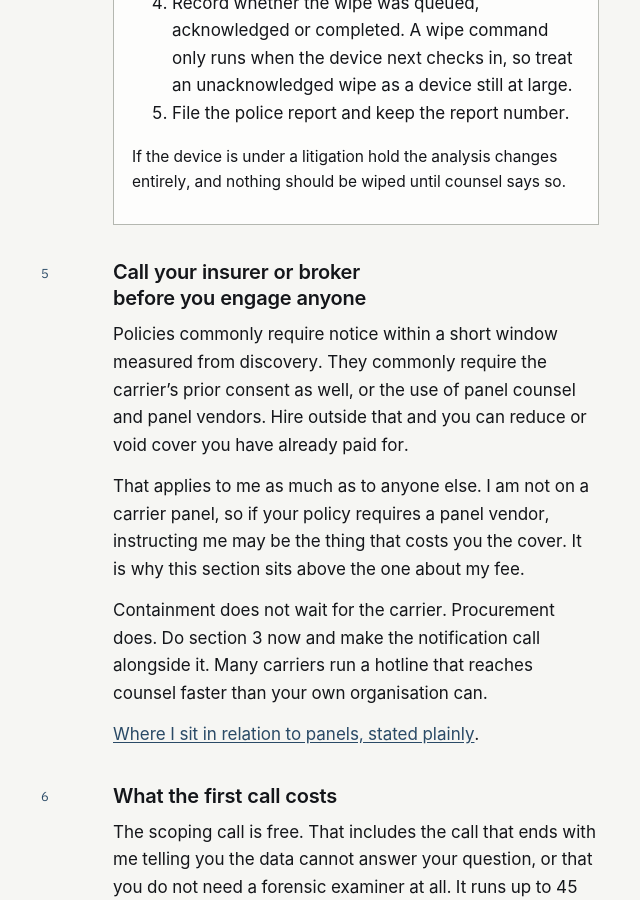
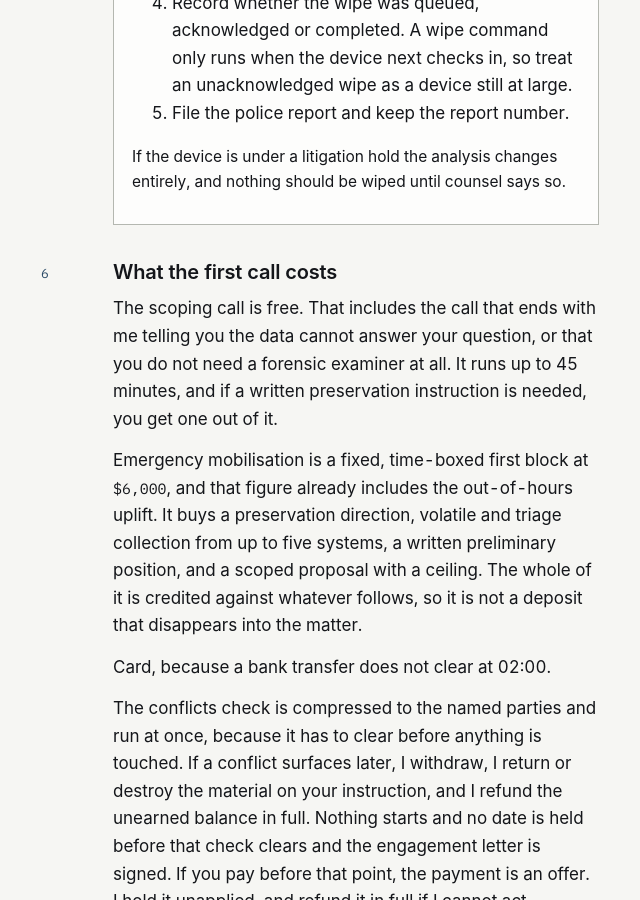
Before and after one commit to wirewalktech/forensics-wirewalk, a Jekyll site: the page built from emergency.html, in a window 1280 px wide and 900 px high, scrolled down 7423 px. Shown: the whole window, without its empty margins (169-809 px from the left). Built offline with Jekyll 4.4.1, drawn with Linux system fonts in a browser that asks for light colours; some of the changed text lies outside the part shown.

Commit message:
Remove the insurance page and stop sending people away
The insurance page was a whole document telling a reader to call somebody else
before calling me. It said so outright -- 'I have put this first because it is
the recommendation that costs me work' -- which is an argument with the reader
on a page that should be helping them. Deleted, along with every link to it and
the versions-ledger row.

Also removed: the 'call your insurer or broker before you engage anyone' section
on the emergency page, the same paragraph on the homepage, and the broker
deflection on standby, which told an insured to settle the panel question
elsewhere before settling anything here. That now says the useful thing instead
-- tell me and I will work to it.

Two disclaimers became invitations. The contact page's 'call the carrier before
you engage any examiner, me included' is now 'if it is moving, ring me and we
will work out the next hour together'. The emergency page's 'one disclaimer'
heading is now 'written to be used', and it ends with the phone number rather
than a caveat.

The job is to solve and protect. A page that spends its length hedging is not
doing either.

Co-Authored-By: Claude Opus 5 <noreply@anthropic.com>
Claude-Session: https://claude.ai/code/session_01QBpvzzUp6VUoSqtkPD9YXJ

```diff
--- a/_layouts/emergency.html
+++ b/_layouts/emergency.html
@@ -47,7 +47,6 @@ ol.proc>li>b{display:block;margin-bottom:5px}
   </div>
   <p class="house">Nothing on this page is legal advice, and reading it creates no engagement.
     Obligations under an insurance policy, a contract or a regulator vary; check yours.</p>
-  <div class="links"><a href="{{ '/' | relative_url }}">Wirewalk Forensics and Security</a>
-    <a href="{{ '/insurance/' | relative_url }}">Before you engage anyone, call your insurer</a></div>
+  <div class="links"><a href="{{ '/' | relative_url }}">Wirewalk Forensics and Security</a></div>
 </div></footer>
 </body></html>
--- a/contact.html
+++ b/contact.html
@@ -86,7 +86,7 @@ form.enq button:hover{border-color:var(--annotation);color:var(--annotation)}
       <td>Incident in progress</td>
       <td class="val"><a href="{{ '/emergency/' | relative_url }}">/emergency</a></td>
       <td>What to do in the first hour, written so your own staff can do it before anyone is instructed.</td>
-      <td class="not">A substitute for counsel or for your carrier's instructions. Call the carrier or the broker before you engage any examiner, me included.</td>
+      <td class="not">A replacement for calling. If it is moving, ring me and we will work out the next hour together.</td>
     </tr>
   </tbody>
 </table>
--- a/emergency.html
+++ b/emergency.html
@@ -226,20 +226,6 @@ content_sha256: 255a7020b5b9a8187bbee70829dfc845281f1b7713fd89f119d81c73633f87e4
   </div>
 </section>
 
-<section class="cl"><span class="n">5</span>
-  <h2>Call your insurer or broker before you engage anyone</h2>
-  <p>Policies commonly require notice within a short window measured from discovery. They commonly
-  require the carrier&rsquo;s prior consent as well, or the use of panel counsel and panel vendors.
-  Hire outside that and you can reduce or void cover you have already paid for.</p>
-  <p>That applies to me as much as to anyone else. I am not on a carrier panel, so if your policy
-  requires a panel vendor, instructing me may be the thing that costs you the cover. It is why this
-  section sits above the one about my fee.</p>
-  <p>Containment does not wait for the carrier. Procurement does. Do section 3 now and make the
-  notification call alongside it. Many carriers run a hotline that reaches counsel faster than your own
-  organisation can.</p>
-  <p><a href="/insurance/">Where I sit in relation to panels, stated plainly</a>.</p>
-</section>
-
 <section class="cl"><span class="n">6</span>
   <h2>What the first call costs</h2>
   <p>The scoping call is free. That includes the call that ends with me telling you the data cannot
@@ -307,10 +293,11 @@ content_sha256: 255a7020b5b9a8187bbee70829dfc845281f1b7713fd89f119d81c73633f87e4
 </section>
 
 <section class="cl"><span class="n">9</span>
-  <h2>The one disclaimer</h2>
+  <h2>Written to be used</h2>
   <div class="note">
-    <p>This is not legal advice and it is not a substitute for counsel or your carrier&rsquo;s
-    instructions. It is written so that it is useful to someone who never calls me.</p>
+    <p>This page is here so that your own people can do the right things in the first hour,
+    whether or not you ever call me. If you want someone on the phone while you do it,
+    <a href="tel:+19172177975">917-217-7975</a>.</p>
   </div>
   <p class="small">Document <span class="v">WW-F-002</span>, version <span class="v">1.0</span>.
   Issued <span class="v">2026-09-11</span>. Last revised <span class="v">2026-09-11</span>. The
--- a/index.html
+++ b/index.html
@@ -93,7 +93,6 @@ content_sha256: 592e6e2109baa41befbe91dd3f7a175c45cfe774e4f9426e0b02fc806e3a93d8
 <section class="cl"><span class="n">3</span>
 <h2>Two lanes: something happening now, or a matter being prepared</h2>
 <p>Ransomware. A fraudulent wire. A departing employee whose laptop is already sitting in the reimage queue, or a device that has gone missing. If any of that is happening now, go to <a href="/emergency/">what to do in the first hour</a>. That page is written to be used rather than read, it needs no scripts, and it is meant to be useful to someone who never calls me. Most avoidable evidence loss happens in that first hour, and it is nearly always done by competent people doing the job they were trained to do: containment carried out in a way that also does destruction.</p>
-<p>Before you engage anyone, including me, call your insurer or broker. Policies commonly require notice within a short window measured from discovery, and commonly require the carrier's consent or the use of panel counsel and panel vendors. Hiring outside that can reduce or void cover you have already paid for. Containment does not wait for the carrier. Procurement does. My position on panels is stated on <a href="/insurance/">insurance</a>.</p>
 <p>The other lane is slower. A case that will need an examination, a production that has to survive a Rule 34 fight, an opposing report that needs answering: for those, the path runs through <a href="/scope/">scope</a>, <a href="/rates/">rates</a>, <a href="/method/">method</a> and <a href="/engagement/">engagement</a>. There is also a <a href="/specimen-report/">specimen report</a>, marked throughout as a specimen and not a real matter, so you can see the shape of the deliverable before you commission one.</p>
 <div class="note">
   <p><b>If nothing is on fire yet, that is the cheapest time to do this.</b> A <a href="/standby/">standby agreement</a> runs the conflicts check against named adversaries, fixes the rate card for the year, and pre-agrees the terms and the out-of-hours authorisation while nobody is under pressure. It is the only circumstance in which I state a response commitment. Without one, what you have is an answer, and a quick yes or no on whether I can take the matter, including a straight no rather than a matter held while I think about it.</p>
--- a/insurance.html
+++ /dev/null
@@ -1,202 +0,0 @@
----
-layout: default
-title: "Insurance and panel position"
-lede: "Call your carrier or your broker before you instruct a forensic examiner. That includes before you instruct me. This page sets out what to read in your own policy first, and states my panel position plainly: I am not on a carrier panel."
-description: "What to check in a cyber or professional liability policy before you engage a forensic examiner: notice, consent to expenses, panel counsel and approved vendors. My off-panel position, stated plainly. Not coverage advice."
-permalink: /insurance/
-doc_id: WW-F-009
-version: "1.0"
-issued: 2026-09-11
-revised: 2026-09-11
-scope: "Carrier notice and panel position"
-authority: Principal
-content_sha256: 6d2c3472d6594f8052f48cc3c5b046400f6f9f447b3e2f87d4a80b0dd02c711c
----
-
-<section class="cl"><span class="n">1</span>
-<h2>Call the carrier or the broker before you engage anyone</h2>
-
-<p>If you carry cyber cover, or technology errors and omissions, or crime, or management liability, that policy almost certainly has a view on two things. When you have to tell the carrier, and whom you are allowed to hire at the carrier's expense. Both questions are live from the moment you discover an incident, and both are ordinarily settled before a forensic examiner is instructed. That includes before I am instructed.</p>
-
-<p>I have put this first because it is the recommendation that costs me work. An insured who calls the carrier first may well be pointed at a panel vendor who is not me. I would rather lose that engagement than be the reason a claim gets reduced.</p>
-</section>
-
-<section class="cl"><span class="n">1.1</span>
-<h3>Notice is usually measured from discovery, not from the day it looked serious</h3>
-
-<p>Policies commonly require notice of an incident, a circumstance or a claim within a short window, and that window commonly runs from the point of discovery rather than from the point at which somebody concluded the thing was worth reporting. So the clock can already have been running for two days by the time anyone opens the policy, because the first two days went on working out what had actually happened. That is the ordinary sequence rather than anyone's failure, which is exactly why it catches people out.</p>
-
-<p>Where notice is written as a condition, late notice can hand the carrier an argument it would not otherwise have had, on a loss that sits squarely inside the cover. I am not telling you what your policy says. Only that the question is time-sensitive, and that nobody in the first hour of an incident is thinking about it.</p>
-</section>
-
-<section class="cl"><span class="n">1.2</span>
-<h3>Consent to expenses and the approved-vendor condition</h3>
-
-<p>Notice is one condition. Consent is a separate one. Many policies make the payment of incident-response costs conditional on the carrier's prior written consent, and many run a panel: approved breach counsel, approved forensic vendors, sometimes approved notification providers as well. The wordings differ, and the differences are the whole question. Some allow a non-panel vendor with consent that is not to be unreasonably withheld. Others will pay one, but only at the negotiated panel rate. Some exclude anything incurred before consent, full stop.</p>
-
-<p>Hiring outside that structure can reduce or void cover you have already paid for. The exposure is not the size of my invoice. It is the cover that invoice was supposed to sit inside.</p>
-</section>
-
-<section class="cl"><span class="n">1.3</span>
-<h3>Containment does not wait for the carrier. Procurement does.</h3>
-
-<p>Nothing on this page should slow down the first hour. Isolating a host, suspending backup expiry and replication, raising log sizes, exporting the audit window out of a tenant, pulling a returned laptop out of the reimage queue: none of that needs the carrier's approval, and none of it should wait for a call to be returned. Isolation order is still a decision rather than a reflex on a domain controller, a storage head, an industrial controller or a clinical device. Those steps, and that caveat, are set out at <a href="/emergency/">/emergency</a>, written so your own staff can do them without me.</p>
-
-<p>What should wait is signature. The engagement letter, the purchase order, the authority to spend: that is procurement, and procurement is the part the policy governs. The two jobs come apart easily enough once you see them as two. The common failure is treating them as one, and then doing neither.</p>
-</section>
-
-<section class="cl"><span class="n">1.4</span>
-<h3>The hotline usually reaches counsel faster than your own escalation chain</h3>
-
-<p>Many carriers and brokers run a staffed incident line that routes an insured to breach counsel quickly, and commonly outside business hours. In practice it often beats an organisation's own escalation path at producing that organisation's own general counsel on a Sunday evening.</p>
-
-<p>Getting counsel in first is what makes it possible to structure the forensic work to support a privilege claim. It does not make the work privileged. Forensic reports are not automatically work product, courts have ordered them produced, and I can structure what I do to support a claim without promising that the claim holds. It is an uncomfortable thing to say, and I am not going to soften it.</p>
-
-<p>The number is ordinarily printed on the policy schedule. If you cannot find it, your broker has it, and while you have the broker on the phone it is worth asking what hours the line is actually staffed. Making a notification does not commit you to pursuing a claim. Whether a notification of circumstance carries any consequence at renewal is a question for the broker, and a fair one to put in the same call.</p>
-</section>
-
-<section class="cl"><span class="n">2</span>
-<h2>What to put in front of the broker</h2>
-
-<p>These are the provisions that decide who pays for a forensic examination and on what terms. I describe them generally, because wordings vary so widely and because I will not characterise any particular carrier's requirements. Read your own policy, or get the broker to read it with you.</p>
-
-<div class="tw">
-<table class="ledger">
-  <caption>Provisions that govern instructing an examiner</caption>
-  <thead><tr><th>Provision</th><th>What to establish</th><th>What this does not establish</th></tr></thead>
-  <tbody>
-    <tr>
-      <td>Notice</td>
-      <td>The window, what event starts it, whom notice must be given to, and in what form.</td>
-      <td class="not">That giving notice preserves cover. A late-notice argument turns on the wording and the facts, and notice given correctly settles only the notice question.</td>
-    </tr>
-    <tr>
-      <td>Consent to expenses</td>
-      <td>Whether costs require prior written consent, and whether anything incurred before consent is recoverable at all.</td>
-      <td class="not">That consent to one vendor's costs extends to another's, to a later phase of the same matter, or to a ceiling increase.</td>
-    </tr>
-    <tr>
-      <td>Panel counsel and approved vendors</td>
-      <td>Whether the panel is mandatory or default, and what the route is for using someone off it.</td>
-      <td class="not">That a firm's presence on a panel is a statement about the quality of its work, or that its absence is a statement about mine.</td>
-    </tr>
-    <tr>
-      <td>Retention or deductible</td>
-      <td>The amount, and whether forensic cost sits inside it.</td>
-      <td class="not">What the eventual total will be. The retention is a threshold, not an estimate of the work.</td>
-    </tr>
-    <tr>
-      <td>Sublimits</td>
-      <td>Whether incident response, forensics or notification carries its own sublimit below the policy limit.</td>
-      <td class="not">That work stops when a sublimit is exhausted. A sublimit caps what is reimbursed, not what is examined; whether the work continues past it is your authorisation decision, taken against the written ceiling, and not the carrier's.</td>
-    </tr>
-    <tr>
-      <td>Rate treatment off panel</td>
-      <td>Whether a non-panel vendor is paid at its own rate, at panel rates, or not at all.</td>
-      <td class="not">What my rate would be. It is published at <a href="/rates/">/rates</a> and it does not move according to who is paying it.</td>
-    </tr>
-    <tr>
-      <td>Definitions</td>
-      <td>How the policy defines incident, claim, and the trigger — discovery, first suspicion, or determination.</td>
-      <td class="not">Which definition your facts fall under. That is a coverage question for counsel and the broker, and I do not answer it.</td>
-    </tr>
-  </tbody>
-</table>
-</div>
-
-<p class="small">One closing question for the broker: if you instruct a non-panel examiner today, what specifically happens to the claim. Ask it in those words. The answer is knowable in advance, and it is a great deal harder to get once the invoices exist.</p>
-</section>
-
-<section class="cl"><span class="n">3</span>
-<h2>My panel position, stated plainly</h2>
-
-<p><b>I am not on any carrier's approved-vendor panel.</b> I hold no pre-approval, no framework agreement and no status with any carrier or broker that would answer your consent question in advance.</p>
-
-<p>I say it here, on my own site, in the plainest wording I can find, because the alternative is an insured discovering it after the work has been done. Leaving the question vague moves a coverage risk onto the client in order to win the engagement. That is not a trade I will make.</p>
-</section>
-
-<section class="cl"><span class="n">3.1</span>
-<h3>The three positions where an off-panel instruction is realistic</h3>
-
-<div class="tw">
-<table class="ledger">
-  <caption>Where this practice realistically fits</caption>
-  <thead><tr><th>Position</th><th>How it works</th><th>What this does not establish</th></tr></thead>
-  <tbody>
-    <tr>
-      <td>Subcontract or second-examiner work for a panel firm</td>
-      <td>The panel firm holds the engagement and the carrier relationship. I take a defined workstream, or act as the second examiner where the volume, the geography or an internal conflict makes that sensible. My work product carries my name and my method, and I put in writing what I did and what I did not do.</td>
-      <td class="not">That I am approved by, associated with, or endorsed by any carrier or panel firm, or that any such arrangement is in place. It is a position I will accept, not a relationship I hold out. Where one exists on your matter it is named in the engagement letter, and it confers nothing beyond itself.</td>
-    </tr>
-    <tr>
-      <td>The insured's own examiner</td>
-      <td>Where an insured wants an examiner instructed by, and reporting to, the insured and its counsel rather than through the panel, I will take that instruction, with the consent question resolved first, in writing, by the insured and the broker.</td>
-      <td class="not">That the cost is recoverable. Whether a carrier reimburses an examiner it did not appoint is a coverage question I take no position on, and I will not encourage an insured to fund work outside the policy in order to keep it with me.</td>
-    </tr>
-    <tr>
-      <td>Matters below a panel firm's floor</td>
-      <td>A single laptop. One mailbox. A departing employee, or a wire fraud sitting under the retention. Real work, and too small for a panel consultancy to mobilise on. Sometimes there is no claim at all and the question is only what happened.</td>
-      <td class="not">That the matter is small in consequence. Something under a retention can still produce a notification obligation, a termination, or litigation, and I scope it on that basis rather than on the invoice.</td>
-    </tr>
-  </tbody>
-</table>
-</div>
-</section>
-
-<section class="cl"><span class="n">3.2</span>
-<h3>What I will and will not do with your carrier</h3>
-
-<p>If the carrier or breach counsel wants to assess me, I answer their questions directly and give them whatever they reasonably need: the method document at <a href="/method/">/method</a>, the published rate schedule, my conflicts position. If they decline, that is their decision. I will not lobby them, go round them to the insured, or press you to instruct me anyway. And if a panel firm is instructed instead and wants a defined piece of the work done by me, I am available for that.</p>
-
-<p>None of this has to be worked out during an incident. The consent and conflicts questions can be settled while nothing is on fire, which is what the standby agreement at <a href="/standby/">/standby</a> is for. A pre-cleared vendor position is one of the things worth doing with your broker in the room.</p>
-</section>
-
-<section class="cl"><span class="n">4</span>
-<h2>What I will not do where an insurer is involved</h2>
-
-<div class="refuse">
-  <h2>I will not</h2>
-  <ol>
-    <li>Take or pay a referral fee, in either direction, to a broker, a carrier, breach counsel, or anyone else who sends me work. There is no arrangement of any kind between this practice and any insurer or intermediary.</li>
-    <li>Tell you that your loss is covered, that your notice is timely, that a cost will be reimbursed, or that an incident meets a policy definition. Those are coverage questions and they belong with your counsel and your broker.</li>
-    <li>Advise you to delay a notification, or to describe an incident in a particular way so that it falls inside or outside a definition. What I write about an incident is what the artefacts support, and I write it knowing a carrier may read it.</li>
-    <li>Represent myself to a carrier, a broker or an insured as panel-approved, pre-approved, pre-qualified, or as holding any status I do not hold.</li>
-    <li>Vary my rate according to whether an insurer, a law firm or an individual is paying it. The schedule at <a href="/rates/">/rates</a> is the schedule, and a matter with a carrier behind it is not priced differently from one without.</li>
-    <li>Bill a carrier directly on the footing that the retaining party is off the hook if the carrier declines. My client is the party that signs the engagement letter. Who reimburses that party is between them and their insurer, and I say so before the work starts rather than in a collections letter afterwards.</li>
-  </ol>
-</div>
-</section>
-
-<section class="cl"><span class="n">5</span>
-<h2>My own insurance position, and how to ask about it</h2>
-
-<p>Vendor onboarding at a law firm or a corporate insured commonly requires evidence of professional liability and cyber cover at stated limits, sometimes with additional-insured or waiver-of-subrogation wording. What satisfies that requirement is a certificate issued by the carrier, not an assertion from the vendor.</p>
-
-<p>I do not publish my position on this page. A sentence on a website is not evidence of cover. A certificate from the carrier is, and it is the only form of the answer that is worth anything to your procurement team. Put the question to me directly before you engage me and I will answer it in writing: whether cover is in place, at what limits, what form of evidence is available and from whom, and any onboarding requirement I cannot meet. Where my position does not satisfy your requirement, I will tell you that instead of sending you a document that does not.</p>
-
-<div class="note seal">
-<p><b>The same discipline applies to every other condition.</b> Where an engagement requires a certified examiner, an accredited laboratory, or a licence in your venue, that condition is identified at scoping, named in the engagement letter, and either satisfied before work begins or the matter is declined. <span class="cond">I check the licensing position for your venue and either hold it, work under one, or decline the matter. There is no state-by-state table on this site; the map is contested and it moves.</span></p>
-</div>
-</section>
-
-<section class="cl"><span class="n">6</span>
-<h2>If the carrier directs you elsewhere</h2>
-
-<p>Then go. An insured who follows the policy and instructs the panel vendor has made the right decision, and it stays the right decision even where I would have been glad of the work. If the panel firm turns out to be the wrong size for the matter, or you later want a second examiner over the same artefacts, that conversation can be had at that point, with the consent question settled first.</p>
-
-<p>If I am already on the phone when you discover the panel condition, I stop. The scoping call is free. I do not charge for the call that ends with me telling you to ring your carrier, and nothing said on it creates an engagement. Where a preliminary approach has been logged for conflicts purposes, the logging creates no engagement either, and what was said on the call stays confidential whether or not you ever instruct me.</p>
-</section>
-
-<section class="cl"><span class="n">7</span>
-<h2>This is not coverage advice</h2>
-
-<p>Nothing on this page is legal advice, coverage advice, or advice about your particular policy, and none of it creates a relationship between us. I am not a broker and not an adjuster, and I do not act for insurers. Wordings differ from carrier to carrier, and from year to year within the same programme, so a general description of a common condition is not a description of yours. The only authority on what your policy requires is your policy, read with your broker and your counsel.</p>
-
-<p>The whole of the recommendation is one sentence: make the call to the carrier or the broker before you instruct anyone, and make it in parallel with containment rather than after it.</p>
-
-<div class="acts">
-  <a class="btn k" href="/emergency/">What to do in the first hour</a>
-  <a class="btn" href="/standby/">Settle this before an incident</a>
-  <a class="btn" href="/contact/">Contact</a>
-</div>
-</section>
--- a/versions.html
+++ b/versions.html
@@ -183,7 +183,6 @@ content_sha256: dedc88b16d0b6f08a3a82f9d613f902031a01f25b9f3f22fab6007420dbbe71a
     <tr><td class="val">WW-F-006</td><td><a href="/limits/">Limits of digital evidence</a><span class="cond">/limits/</span></td><td class="val">1.0</td><td class="val">2026-09-11</td><td><a href="https://github.com/wirewalktech/forensics-wirewalk/commits/main/limits.html">limits.html</a></td></tr>
     <tr><td class="val">WW-F-007</td><td><a href="/engagement/">Engagement</a><span class="cond">/engagement/</span></td><td class="val">1.0</td><td class="val">2026-09-11</td><td><a href="https://github.com/wirewalktech/forensics-wirewalk/commits/main/engagement.html">engagement.html</a></td></tr>
     <tr><td class="val">WW-F-008</td><td><a href="/roles/">Instruction roles</a><span class="cond">/roles/</span></td><td class="val">1.0</td><td class="val">2026-09-11</td><td><a href="https://github.com/wirewalktech/forensics-wirewalk/commits/main/roles.html">roles.html</a></td></tr>
-    <tr><td class="val">WW-F-009</td><td><a href="/insurance/">Insurance and panel position</a><span class="cond">/insurance/</span></td><td class="val">1.0</td><td class="val">2026-09-11</td><td><a href="https://github.com/wirewalktech/forensics-wirewalk/commits/main/insurance.html">insurance.html</a></td></tr>
     <tr><td class="val">WW-F-010</td><td><a href="/evidence-handling/">Evidence handling</a><span class="cond">/evidence-handling/</span></td><td class="val">1.0</td><td class="val">2026-09-11</td><td><a href="https://github.com/wirewalktech/forensics-wirewalk/commits/main/evidence-handling.html">evidence-handling.html</a></td></tr>
     <tr><td class="val">WW-F-011</td><td><a href="/standby/">Standby agreement</a><span class="cond">/standby/</span></td><td class="val">1.0</td><td class="val">2026-09-11</td><td><a href="https://github.com/wirewalktech/forensics-wirewalk/commits/main/standby.html">standby.html</a></td></tr>
     <tr><td class="val">WW-F-012</td><td><a href="/ediscovery/">eDiscovery</a><span class="cond">/ediscovery/</span></td><td class="val">1.0</td><td class="val">2026-09-11</td><td><a href="https://github.com/wirewalktech/forensics-wirewalk/commits/main/ediscovery.html">ediscovery.html</a></td></tr>
```
Also changed, not shown: other parts of contact.html (+1 -1 lines), other parts of emergency.html (+1 -1 lines), other parts of index.html (+1 -1 lines), other parts of versions.html (+1 -1 lines), standby.html (+4 -4 lines).
